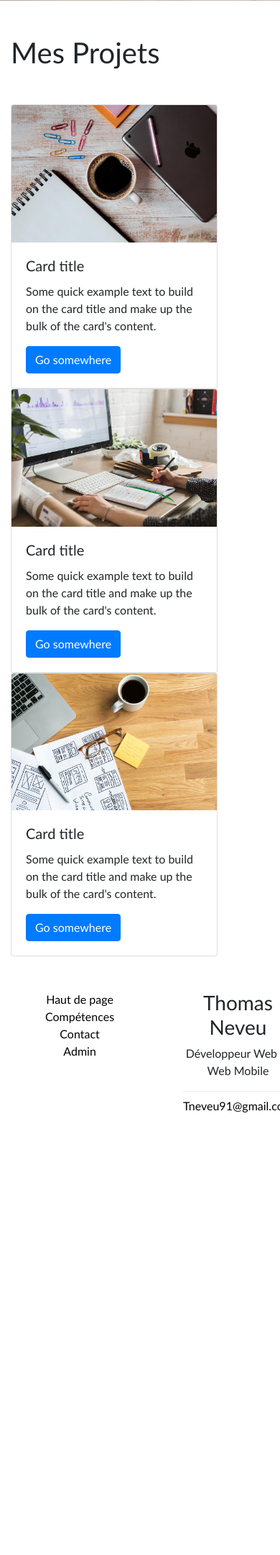
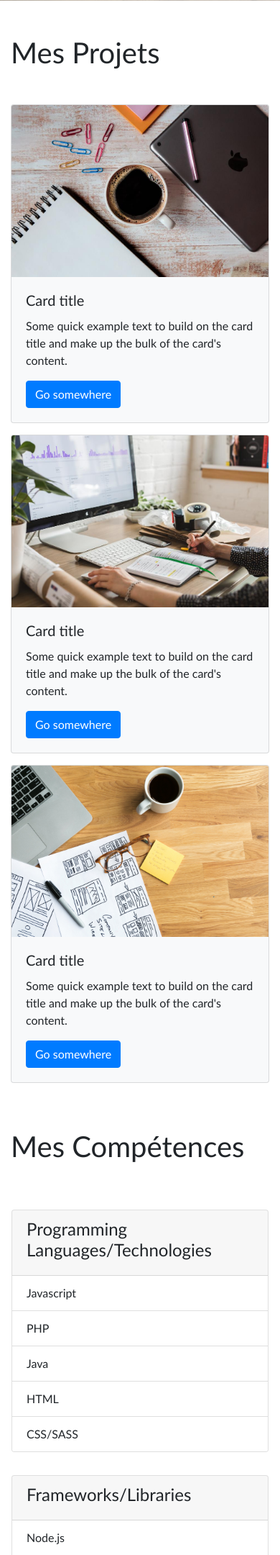
Before and after one commit to Tomneveu/portfolio, a Symfony app: template templates/home/index.html.twig in a window 390 px wide; the page is wider, and only the part inside the window is pictured. Shown: the part 477-2638 px from the top of that part at 72% size. Before the commit the page ends 2023 px from the top of that part, so only its background shows below. Run offline with Twig, Linux system fonts and the light colour scheme; the template is opened without the code that fills it, so the values that code supplies are empty; some libraries are stand-ins or nearby versions.

Commit message:
skills + responsive

```diff
--- a/public/css/style.css
+++ b/public/css/style.css
@@ -44,3 +44,5 @@
         header h2{
             top: 90%;
         }
+
+/* **************************************** INDEX - BODY **************************************** */
--- a/templates/home/index.html.twig
+++ b/templates/home/index.html.twig
@@ -43,11 +43,12 @@
     <div class="row">
 
         <div class="col-md-4">
-            <div class="card" style="width: 18rem;">
+            <div class="card bg-light mb-3">
                 <img class="card-img-top" src="{{ asset('img/projets/tablet-coffee.jpg') }}" alt="Projet 1">
                 <div class="card-body">
                     <h5 class="card-title">Card title</h5>
-                    <p class="card-text">Some quick example text to build on the card title and make up the bulk of the
+                    <p class="card-text">Some quick example text to build on the card title and make up the bulk of
+                        the
                         card's content.</p>
                     <a href="#" class="btn btn-primary">Go somewhere</a>
                 </div>
@@ -55,7 +56,7 @@
         </div>
 
         <div class="col-md-4">
-            <div class="card" style="width: 18rem;">
+            <div class="card bg-light mb-3">
                 <img class="card-img-top" src="{{ asset('img/projets/startup-desktop.jpg') }}" alt="Projet 1">
                 <div class="card-body">
                     <h5 class="card-title">Card title</h5>
@@ -67,7 +68,7 @@
         </div>
 
         <div class="col-md-4">
-            <div class="card" style="width: 18rem;">
+            <div class="card bg-light mb-3">
                 <img class="card-img-top" src="{{ asset('img/projets/designers-desk.jpg') }}" alt="Projet 1">
                 <div class="card-body">
                     <h5 class="card-title">Card title</h5>
@@ -81,7 +82,59 @@
     </div>
 </div>
 
+<div class="container">
+    <h3 id="skills" class="h1 my-5">Mes Comp&eacute;tences</h3>
+    <div class="row">
+
+        <div class="col-md-4 p-3">
+            <div class="card">
+                <div class="card-header">
+                    <h4>Programming Languages/Technologies</h4>
+                </div>
+                <ul class="list-group list-group-flush">
+                    <li class="list-group-item">Javascript</li>
+                    <li class="list-group-item">PHP</li>
+                    <li class="list-group-item">Java</li>
+                    <li class="list-group-item">HTML</li>
+                    <li class="list-group-item">CSS/SASS</li>
+                </ul>
+            </div>
+        </div>
+
+        <div class="col-md-4 p-3">
+            <div class="card">
+                <div class="card-header">
+                    <h4>Frameworks/Libraries</h4>
+                </div>
+                <ul class="list-group list-group-flush">
+                    <li class="list-group-item">Node.js</li>
+                    <li class="list-group-item">Bootstrap</li>
+                    <li class="list-group-item">Wordpress</li>
+                    <li class="list-group-item">jQuery</li>
+                </ul>
+            </div>
+        </div>
+
+        <div class="col-md-4 p-3">
+            <div class="card">
+                <div class="card-header">
+                    <h4>Databases</h4>
+                </div>
+                <ul class="list-group list-group-flush">
+                    <li class="list-group-item">MySQL</li>
+                    <li class="list-group-item">SQL Server</li>
+                    <li class="list-group-item">PostgreSQL</li>
+                    <li class="list-group-item">MongoDB</li>
+                    <li class="list-group-item">Oracle</li>
+                </ul>
+            </div>
+        </div>
+
+    </div>
+</div>
+
 <footer class="container-fluid">
+    <hr>
     <div class="d-flex justify-content-around">
         <div class="p-2 text-center p-5">
             <ul>
@@ -93,6 +146,7 @@
         </div>
 
         <div id="about" class="p-2 text-center p-5">
+            <hr>
             <h3>Thomas Neveu</h3>
             <p>D&eacute;veloppeur Web et Web Mobile</p>
             <div class="dropdown-divider"></div>
```
